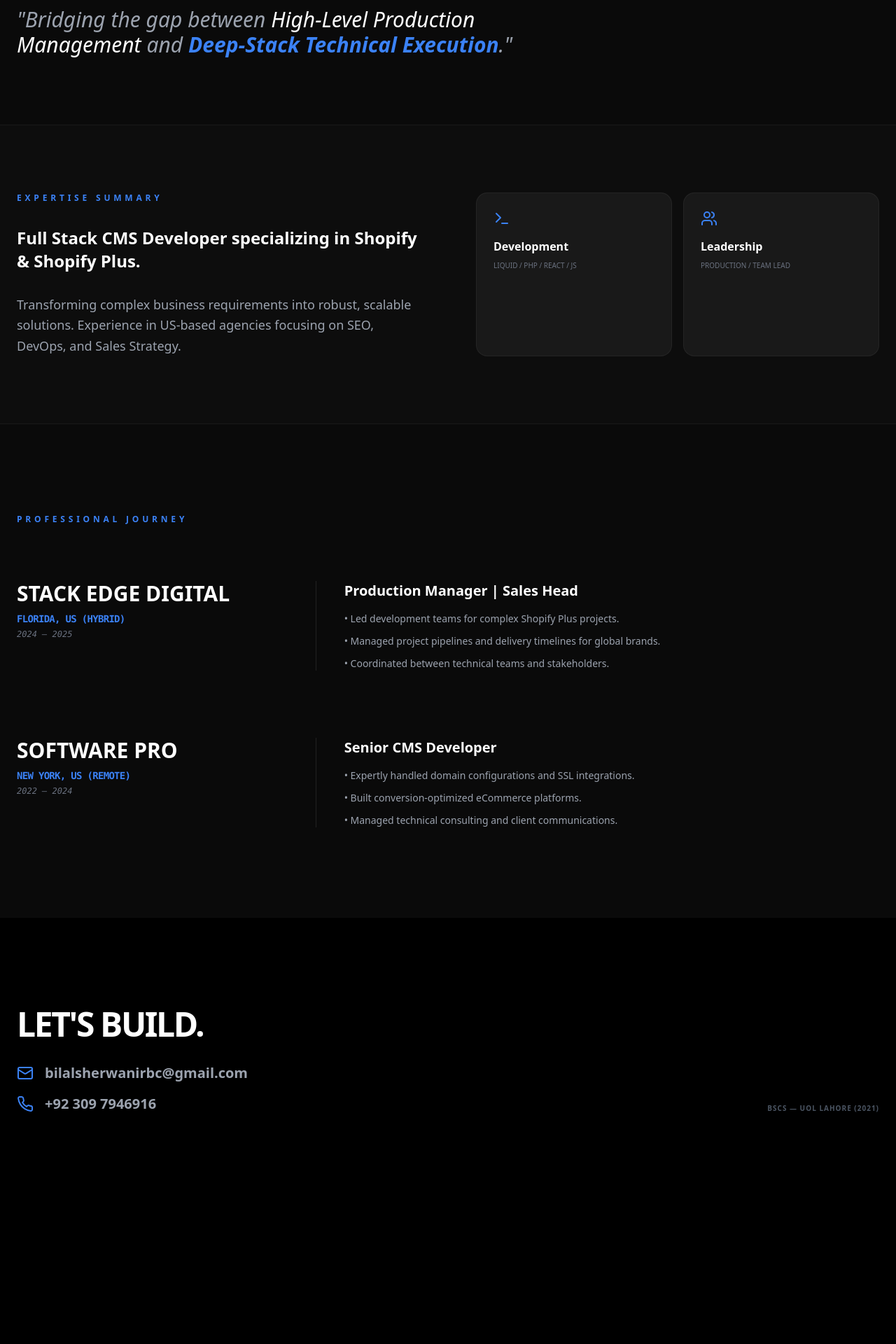
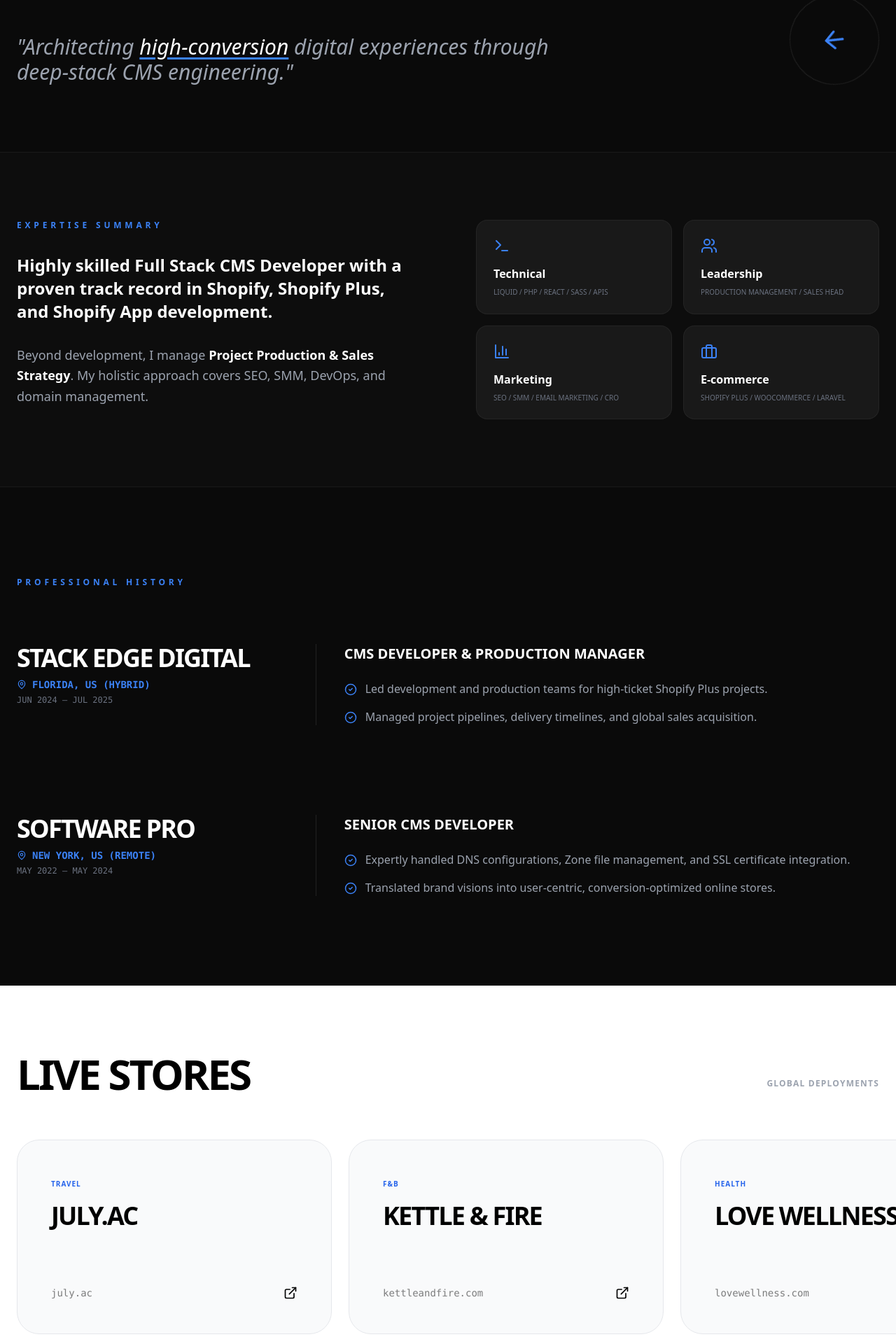
Before and after one commit to Bilal972717/BS-portfolio, a Next.js app: page / in a window 1280 px wide. Shown: the part 485-2405 px from the top of the page at 70% size. Before the commit the page ends 2204 px from the top, so only its background shows below. Built offline with nearby package versions, Linux system fonts and the light colour scheme.

Commit message:
Final Update: Complete Executive Portfolio UI

```diff
--- a/app/page.tsx
+++ b/app/page.tsx
@@ -1,6 +1,7 @@
 'use client';
 
 import React from 'react';
+import { motion } from 'framer-motion';
 import {
   ArrowUpRight, MapPin, Calendar, CheckCircle2,
   ExternalLink, Mail, Phone, Github,
@@ -8,6 +9,11 @@
 } from 'lucide-react';
 
 export default function BilalPortfolio() {
+  const fadeInUp = {
+    hidden: { opacity: 0, y: 20 },
+    visible: { opacity: 1, y: 0, transition: { duration: 0.6 } }
+  };
+
   return (
     <div className="bg-[#0a0a0a] text-gray-200 min-h-screen font-sans selection:bg-blue-600 selection:text-white">
 
@@ -16,7 +22,7 @@
         <div className="max-w-7xl mx-auto px-6 py-5 flex justify-between items-center">
           <div className="flex flex-col">
             <span className="text-white font-black tracking-tighter text-2xl">BS.</span>
-            <span className="text-blue-500 text-[10px] font-bold uppercase tracking-widest">Full Stack CMS Expert</span>
+            <span className="text-blue-500 text-[10px] font-bold uppercase tracking-widest text-nowrap">Full Stack CMS Expert</span>
           </div>
           <div className="hidden md:flex gap-10 text-[11px] font-bold uppercase tracking-widest">
             <a href="#expertise" className="hover:text-blue-500 transition-colors">Expertise</a>
@@ -27,116 +33,176 @@
         </div>
       </nav>
 
-      {/* HERO */}
+      {/* HERO SECTION */}
       <section className="relative pt-48 pb-24 px-6 overflow-hidden">
         <div className="max-w-7xl mx-auto relative z-10">
-          <div>
+          <motion.div initial="hidden" animate="visible" variants={fadeInUp}>
             <div className="inline-flex items-center gap-2 px-3 py-1 rounded-full border border-blue-500/30 bg-blue-500/10 text-blue-400 text-xs font-bold uppercase tracking-widest mb-8">
-              10 Years Experience
+              10 Years of E-commerce Excellence
             </div>
 
-            <h1 className="text-6xl md:text-[120px] font-black text-white leading-[0.85] tracking-tighter uppercase mb-10">
+            <h1 className="text-6xl md:text-[110px] font-black text-white leading-[0.85] tracking-tighter uppercase mb-10">
               BILAL <br/> SHERWANI
             </h1>
 
             <div className="grid lg:grid-cols-12 gap-12 items-end">
               <div className="lg:col-span-8">
                 <p className="text-xl md:text-3xl text-gray-400 font-medium leading-tight max-w-3xl italic">
-                  "Bridging the gap between <span className="text-white">High-Level Production Management</span> and <span className="text-blue-500 font-bold">Deep-Stack Technical Execution</span>."
+                  "Architecting <span className="text-white underline decoration-blue-500 underline-offset-4">high-conversion</span> digital experiences through deep-stack CMS engineering."
                 </p>
               </div>
+              <div className="lg:col-span-4 flex justify-start lg:justify-end">
+                <div className="w-32 h-32 rounded-full border border-white/10 flex items-center justify-center animate-spin-slow">
+                   <ArrowUpRight size={40} className="text-blue-500" />
+                </div>
+              </div>
+            </div>
+          </motion.div>
+        </div>
+      </section>
+
+      {/* CORE EXPERTISE BENTO */}
+      <section id="expertise" className="py-24 px-6 border-y border-white/5 bg-[#0d0d0d]">
+        <div className="max-w-7xl mx-auto grid md:grid-cols-2 gap-20">
+          <div className="space-y-8">
+            <h2 className="text-xs font-black text-blue-500 uppercase tracking-[0.4em]">Expertise Summary</h2>
+            <p className="text-2xl text-white font-bold leading-snug">
+              Highly skilled Full Stack CMS Developer with a proven track record in Shopify, Shopify Plus, and Shopify App development.
+            </p>
+            <p className="text-gray-400 leading-relaxed text-lg">
+              Beyond development, I manage <span className="text-white font-bold">Project Production & Sales Strategy</span>. My holistic approach covers SEO, SMM, DevOps, and domain management.
+            </p>
+          </div>
+
+          <div className="grid grid-cols-2 gap-4">
+            <div className="bg-white/5 p-6 rounded-2xl border border-white/5 hover:bg-white/10 transition-colors">
+              <Terminal className="text-blue-500 mb-4" />
+              <h4 className="font-bold text-white mb-2">Technical</h4>
+              <p className="text-[10px] text-gray-500 uppercase leading-tight">Liquid / PHP / React / SASS / APIs</p>
+            </div>
+            <div className="bg-white/5 p-6 rounded-2xl border border-white/5 hover:bg-white/10 transition-colors">
+              <Users className="text-blue-500 mb-4" />
+              <h4 className="font-bold text-white mb-2">Leadership</h4>
+              <p className="text-[10px] text-gray-500 uppercase leading-tight">Production Management / Sales Head</p>
+            </div>
+            <div className="bg-white/5 p-6 rounded-2xl border border-white/5 hover:bg-white/10 transition-colors">
+              <BarChart3 className="text-blue-500 mb-4" />
+              <h4 className="font-bold text-white mb-2">Marketing</h4>
+              <p className="text-[10px] text-gray-500 uppercase leading-tight">SEO / SMM / Email Marketing / CRO</p>
+            </div>
+            <div className="bg-white/5 p-6 rounded-2xl border border-white/5 hover:bg-white/10 transition-colors">
+              <Briefcase className="text-blue-500 mb-4" />
+              <h4 className="font-bold text-white mb-2">E-commerce</h4>
+              <p className="text-[10px] text-gray-500 uppercase leading-tight">Shopify Plus / WooCommerce / Laravel</p>
             </div>
           </div>
         </div>
       </section>
 
-      {/* EXPERTISE */}
-      <section id="expertise" className="py-24 px-6 border-y border-white/5 bg-[#0d0d0d]">
-        <div className="max-w-7xl mx-auto grid md:grid-cols-2 gap-20">
-          <div className="space-y-8">
-            <h2 className="text-xs font-black text-blue-500 uppercase tracking-[0.4em]">Expertise Summary</h2>
-            <p className="text-2xl text-white font-bold leading-snug">
-              Full Stack CMS Developer specializing in Shopify & Shopify Plus.
-            </p>
-            <p className="text-gray-400 leading-relaxed text-lg">
-              Transforming complex business requirements into robust, scalable solutions. Experience in US-based agencies focusing on SEO, DevOps, and Sales Strategy.
-            </p>
-          </div>
+      {/* PROFESSIONAL HISTORY */}
+      <section id="experience" className="py-32 px-6 max-w-7xl mx-auto">
+        <h2 className="text-xs font-black text-blue-500 uppercase tracking-[0.4em] mb-20">Professional History</h2>
 
-          <div className="grid grid-cols-2 gap-4">
-            <div className="bg-white/5 p-6 rounded-2xl border border-white/5">
-              <Terminal className="text-blue-500 mb-4" />
-              <h4 className="font-bold text-white mb-2">Development</h4>
-              <p className="text-[10px] text-gray-500 uppercase">Liquid / PHP / React / JS</p>
-            </div>
-            <div className="bg-white/5 p-6 rounded-2xl border border-white/5">
-              <Users className="text-blue-500 mb-4" />
-              <h4 className="font-bold text-white mb-2">Leadership</h4>
-              <p className="text-[10px] text-gray-500 uppercase">Production / Team Lead</p>
-            </div>
-          </div>
-        </div>
-      </section>
-
-      {/* EXPERIENCE */}
-      <section id="experience" className="py-32 px-6 max-w-7xl mx-auto">
-        <h2 className="text-xs font-black text-blue-500 uppercase tracking-[0.4em] mb-20">Professional Journey</h2>
-        <div className="space-y-24">
-          <div className="grid lg:grid-cols-12 gap-12">
+        <div className="space-y-32">
+          {/* ROLE 1 */}
+          <div className="grid lg:grid-cols-12 gap-12 relative">
             <div className="lg:col-span-4">
-              <h3 className="text-3xl font-black text-white">STACK EDGE DIGITAL</h3>
-              <p className="text-blue-500 font-mono text-sm font-bold mt-2 uppercase tracking-tighter">Florida, US (Hybrid)</p>
-              <p className="text-gray-500 font-mono text-xs mt-1 italic">2024 – 2025</p>
+              <h3 className="text-4xl font-black text-white tracking-tighter">STACK EDGE DIGITAL</h3>
+              <p className="text-blue-500 font-mono text-sm font-bold mt-2 uppercase flex items-center gap-2">
+                <MapPin size={14}/> Florida, US (Hybrid)
+              </p>
+              <p className="text-gray-500 font-mono text-xs mt-1">JUN 2024 – JUL 2025</p>
             </div>
             <div className="lg:col-span-8 border-l border-white/10 pl-10">
-              <h4 className="text-xl font-bold text-white mb-4">Production Manager | Sales Head</h4>
-              <ul className="space-y-3 text-gray-400 text-sm">
-                <li>• Led development teams for complex Shopify Plus projects.</li>
-                <li>• Managed project pipelines and delivery timelines for global brands.</li>
-                <li>• Coordinated between technical teams and stakeholders.</li>
+              <h4 className="text-xl font-bold text-white mb-6 uppercase">CMS Developer & Production Manager</h4>
+              <ul className="space-y-4 text-gray-400 text-sm md:text-base">
+                <li className="flex gap-3"><CheckCircle2 size={18} className="text-blue-500 shrink-0 mt-1"/> Led development and production teams for high-ticket Shopify Plus projects.</li>
+                <li className="flex gap-3"><CheckCircle2 size={18} className="text-blue-500 shrink-0 mt-1"/> Managed project pipelines, delivery timelines, and global sales acquisition.</li>
               </ul>
             </div>
           </div>
 
-          <div className="grid lg:grid-cols-12 gap-12">
+          {/* ROLE 2 */}
+          <div className="grid lg:grid-cols-12 gap-12 relative">
             <div className="lg:col-span-4">
-              <h3 className="text-3xl font-black text-white">SOFTWARE PRO</h3>
-              <p className="text-blue-500 font-mono text-sm font-bold mt-2 uppercase tracking-tighter">New York, US (Remote)</p>
-              <p className="text-gray-500 font-mono text-xs mt-1 italic">2022 – 2024</p>
+              <h3 className="text-4xl font-black text-white tracking-tighter">SOFTWARE PRO</h3>
+              <p className="text-blue-500 font-mono text-sm font-bold mt-2 uppercase flex items-center gap-2">
+                <MapPin size={14}/> New York, US (Remote)
+              </p>
+              <p className="text-gray-500 font-mono text-xs mt-1">MAY 2022 – MAY 2024</p>
             </div>
             <div className="lg:col-span-8 border-l border-white/10 pl-10">
-              <h4 className="text-xl font-bold text-white mb-4">Senior CMS Developer</h4>
-              <ul className="space-y-3 text-gray-400 text-sm">
-                <li>• Expertly handled domain configurations and SSL integrations.</li>
-                <li>• Built conversion-optimized eCommerce platforms.</li>
-                <li>• Managed technical consulting and client communications.</li>
+              <h4 className="text-xl font-bold text-white mb-6 uppercase">Senior CMS Developer</h4>
+              <ul className="space-y-4 text-gray-400 text-sm md:text-base">
+                <li className="flex gap-3"><CheckCircle2 size={18} className="text-blue-500 shrink-0 mt-1"/> Expertly handled DNS configurations, Zone file management, and SSL certificate integration.</li>
+                <li className="flex gap-3"><CheckCircle2 size={18} className="text-blue-500 shrink-0 mt-1"/> Translated brand visions into user-centric, conversion-optimized online stores.</li>
               </ul>
             </div>
           </div>
         </div>
       </section>
 
-      {/* FOOTER */}
-      <footer id="contact" className="py-32 px-6 bg-black border-t border-white/5">
-        <div className="max-w-7xl mx-auto grid lg:grid-cols-2 gap-20">
-          <div>
-            <h2 className="text-5xl font-black text-white tracking-tighter mb-8 uppercase">Let's build.</h2>
-            <div className="space-y-4">
-              <p className="flex items-center gap-4 text-xl font-bold text-gray-400 hover:text-white transition-colors">
-                <Mail className="text-blue-500" /> bilalsherwanirbc@gmail.com
-              </p>
-              <p className="flex items-center gap-4 text-xl font-bold text-gray-400">
-                <Phone className="text-blue-500" /> +92 309 7946916
-              </p>
+      {/* HORIZONTAL PROJECTS REEL */}
+      <section id="projects" className="py-24 bg-white text-black overflow-hidden">
+        <div className="max-w-7xl mx-auto px-6 mb-16 flex justify-between items-end">
+          <h2 className="text-6xl font-black tracking-tighter uppercase">Live Stores</h2>
+          <p className="text-xs font-bold text-gray-400 tracking-widest uppercase pb-2">Global Deployments</p>
+        </div>
+
+        <div className="flex overflow-x-auto pb-10 px-6 gap-6 no-scrollbar">
+          {[
+            { name: 'July.ac', type: 'Travel', url: 'july.ac' },
+            { name: 'Kettle & Fire', type: 'F&B', url: 'kettleandfire.com' },
+            { name: 'Love Wellness', type: 'Health', url: 'lovewellness.com' },
+            { name: 'Trio Beauty', type: 'Cosmetics', url: 'triobeauty.com' },
+            { name: 'HealthNag', type: 'Wellness', url: 'healthnag.com' },
+            { name: 'Rizq Design', type: 'Fashion', url: 'rizqbydesign.com' }
+          ].map((project, i) => (
+            <a key={i} href={`https://${project.url}`} target="_blank" className="min-w-[300px] md:min-w-[450px] bg-gray-50 border border-gray-200 p-12 rounded-[2rem] flex flex-col justify-between hover:bg-black hover:text-white transition-all group">
+               <div>
+                 <span className="text-[10px] font-black text-blue-600 uppercase tracking-widest">{project.type}</span>
+                 <h3 className="text-4xl font-black tracking-tighter mt-4 uppercase">{project.name}</h3>
+               </div>
+               <div className="flex justify-between items-center mt-20">
+                 <p className="text-sm font-mono opacity-50">{project.url}</p>
+                 <ExternalLink size={20} className="group-hover:translate-x-1 group-hover:-translate-y-1 transition-transform" />
+               </div>
+            </a>
+          ))}
+        </div>
+      </section>
+
+      {/* CONTACT */}
+      <footer id="contact" className="py-40 px-6 bg-black">
+        <div className="max-w-7xl mx-auto text-center">
+          <motion.div initial={{ opacity: 0 }} whileInView={{ opacity: 1 }} viewport={{ once: true }}>
+            <h2 className="text-5xl md:text-8xl font-black text-white tracking-tighter uppercase mb-16">
+              Let's <span className="text-blue-500 italic">Connect</span>.
+            </h2>
+            <div className="flex flex-col md:flex-row justify-center gap-10 md:gap-20 text-xl font-bold italic">
+              <a href="mailto:bilalsherwanirbc@gmail.com" className="text-gray-400 hover:text-white transition-colors underline underline-offset-8 decoration-white/20">bilalsherwanirbc@gmail.com</a>
+              <a href="tel:+923097946916" className="text-gray-400 hover:text-white transition-colors underline underline-offset-8 decoration-white/20">+92 309 7946916</a>
             </div>
-          </div>
-          <div className="text-right flex flex-col justify-end">
-             <p className="text-[10px] font-bold text-gray-600 uppercase tracking-widest">
-               BSCS — UOL Lahore (2021)
-             </p>
-          </div>
+
+            <div className="mt-40 pt-10 border-t border-white/5 flex flex-col md:flex-row justify-between text-[10px] font-black uppercase tracking-[0.3em] text-gray-600 text-left md:text-center">
+              <p>© 2026 BILAL SHERWANI — BSCS COMSATS</p>
+              <p>Shopify Expert // Production Manager // Sales Head</p>
+            </div>
+          </motion.div>
         </div>
       </footer>
+
+      <style jsx global>{`
+        .no-scrollbar::-webkit-scrollbar { display: none; }
+        .no-scrollbar { -ms-overflow-style: none; scrollbar-width: none; }
+        @keyframes spin-slow {
+          from { transform: rotate(0deg); }
+          to { transform: rotate(360deg); }
+        }
+        .animate-spin-slow {
+          animation: spin-slow 10s linear infinite;
+        }
+      `}</style>
     </div>
   );
 }
```
